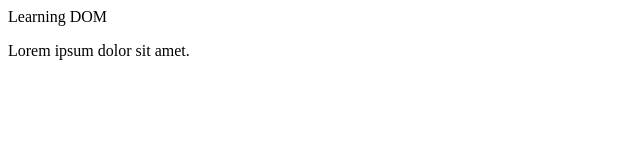
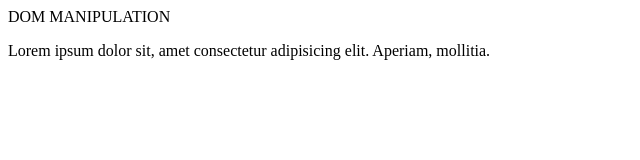
Before and after one commit to Taani-Gupta/Javascript-code, a plain HTML site: page basics/index.html in a window 1280 px wide. Shown: the whole page, without its empty margins (0-640 px from the left). Drawn offline with Linux system fonts and the light colour scheme.

Commit message:
"Some new file will be created

```diff
--- a/basics/index.html
+++ b/basics/index.html
@@ -7,9 +7,9 @@
 </head>
 <body>
     <div class="bg-class">
-        <h class="heading">Learning DOM</h>
-        <p class="para1">Lorem ipsum dolor sit amet.</p>
+        <h class="heading">DOM MANIPULATION</h>
+        <p class="para1">Lorem ipsum dolor sit, amet consectetur adipisicing elit. Aperiam, mollitia.</p>
     </div>
-    <script src="test.js"></script>
+    <script src="index.js"></script>
 </body>
 </html>
```
Also changed, not shown: basics/index.js (added), basics/test.js (deleted).
